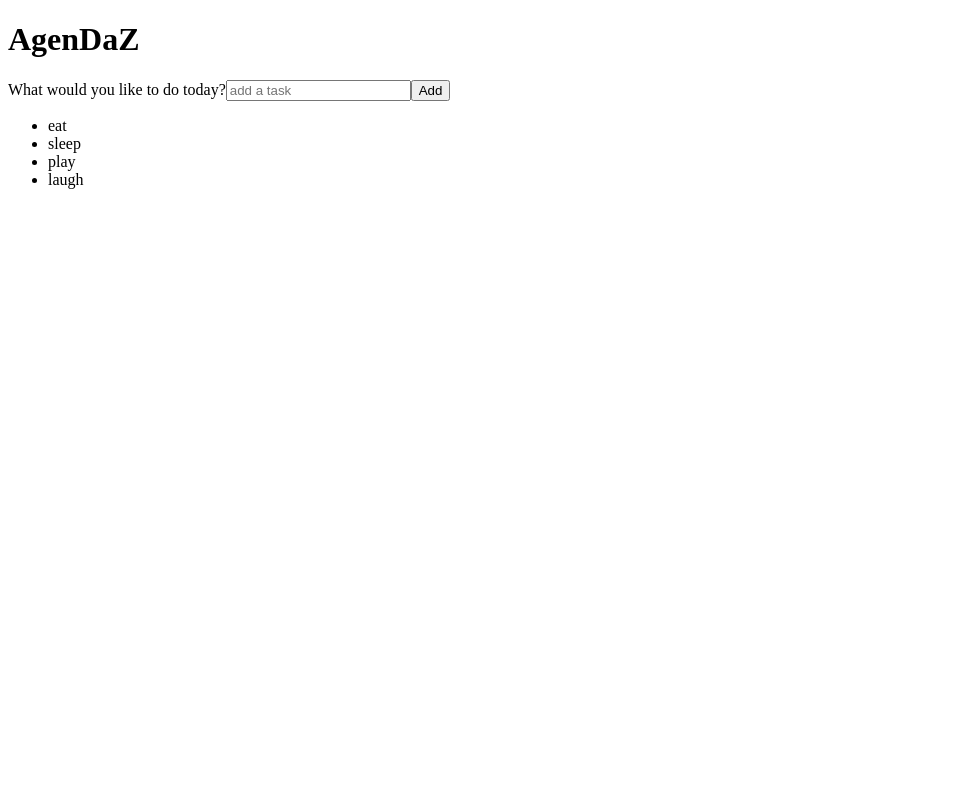
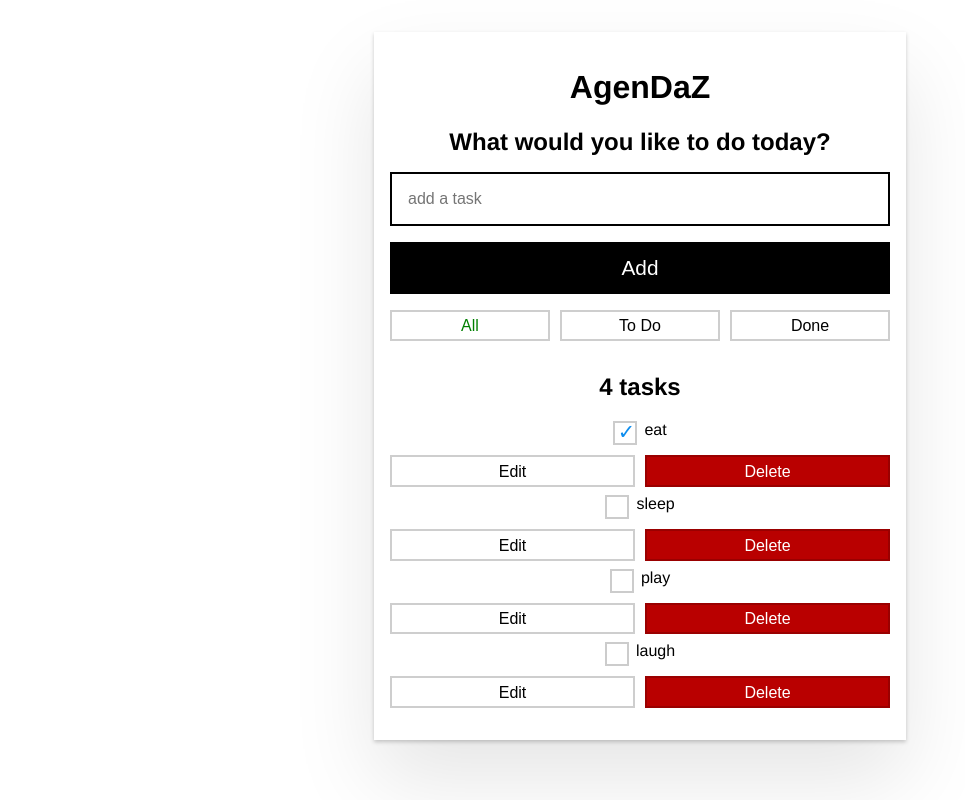
Before and after one commit to AnselmeDonato/AgenDaz, an Angular app: page / in a window 1280 px wide. Shown: the whole page, without its empty margins (0-965 px from the left). Built offline with nearby package versions, Linux system fonts and the light colour scheme.

Commit message:
Good work Mozilla (ง'̀-'́)ง

```diff
--- a/src/app/app.component.css
+++ b/src/app/app.component.css
@@ -0,0 +1,50 @@
+.main {
+  max-width: 500px;
+  width: 85%;
+  margin: 2rem auto;
+  padding: 1rem;
+  text-align: center;
+  box-shadow: 0 2px 4px 0 rgba(0, 0, 0, 0.2), 0 2.5rem 5rem 0 rgba(0, 0, 0, 0.1);
+}
+
+@media screen and (min-width: 600px) {
+  .main {
+    width: 70%;
+  }
+}
+
+label {
+  font-size: 1.5rem;
+  font-weight: bold;
+  display: block;
+  padding-bottom: 1rem;
+}
+
+.lg-text-input {
+  width: 100%;
+  padding: 1rem;
+  border: 2px solid #000;
+  display: block;
+  box-sizing: border-box;
+  font-size: 1rem;
+}
+
+.btn-wrapper {
+  margin-bottom: 2rem;
+}
+
+.btn-menu {
+  flex-basis: 32%;
+}
+
+.active {
+  color: green;
+}
+
+ul {
+  padding-inline-start: 0;
+}
+
+ul li {
+  list-style: none;
+}
--- a/src/app/app.component.html
+++ b/src/app/app.component.html
@@ -11,8 +11,37 @@
 
 <button class="btn-primary" (click)="addTask(newTask.value)">Add</button>
 
+  <!-- Buttons that show all, still to do, or done items on click -->
+  <div class="btn-wrapper">
+    <button
+      class="btn btn-menu"
+      [class.active]="filter == 'all'"
+      (click)="filter = 'all'">
+      All
+    </button>
+
+    <button
+      class="btn btn-menu"
+      [class.active]="filter == 'active'"
+      (click)="filter = 'active'">
+      To Do
+    </button>
+
+    <button
+      class="btn btn-menu"
+      [class.active]="filter == 'done'"
+      (click)="filter = 'done'">
+      Done
+    </button>
+  </div>
+
+<h2>{{tasks.length}} <span *ngIf="tasks.length === 1; else elseBlock">task</span>
+  <ng-template #elseBlock>tasks</ng-template></h2>
 
   <ul>
-    <li *ngFor="let task of tasks">{{task.description}}</li>
+    <li *ngFor="let i of tasks">
+      <app-task (remove)="remove(i)" [task]="i"></app-task>
+    </li>
   </ul>
+
 </div>
--- a/src/app/app.component.ts
+++ b/src/app/app.component.ts
@@ -1,4 +1,5 @@
 import { Component } from '@angular/core';
+import { Task } from './task';
 
 @Component({
   selector: 'app-root',
@@ -33,4 +34,8 @@ export class AppComponent {
     });
   }
 
+  remove(task: Task){
+    this.allTasks.splice(this.allTasks.indexOf(task), 1);
+  }
+
 }
--- a/src/app/app.module.ts
+++ b/src/app/app.module.ts
@@ -4,11 +4,13 @@ import { BrowserModule } from '@angular/platform-browser';
 import { AppRoutingModule } from './app-routing.module';
 import { AppComponent } from './app.component';
 import { HelloWorldComponent } from './hello-world/hello-world.component';
+import { TaskComponent } from './task/task.component';
 
 @NgModule({
   declarations: [
     AppComponent,
     HelloWorldComponent,
+    TaskComponent,
   ],
   imports: [
     BrowserModule,
--- /dev/null
+++ b/src/app/task/task.component.css
@@ -0,0 +1,117 @@
+.item {
+  padding: 0.5rem 0 0.75rem 0;
+  text-align: left;
+  font-size: 1.2rem;
+}
+
+.btn-wrapper {
+  margin-top: 1rem;
+  margin-bottom: 0.5rem;
+}
+
+.btn {
+  /* menu buttons flexbox styles */
+  flex-basis: 49%;
+}
+
+.btn-save {
+  background-color: #000;
+  color: #fff;
+  border-color: #000;
+}
+
+.btn-save:hover {
+  background-color: #444242;
+}
+
+.btn-save:focus {
+  background-color: #fff;
+  color: #000;
+}
+
+.checkbox-wrapper {
+  margin: 0.5rem 0;
+}
+
+.btn-warn {
+  background-color: #b90000;
+  color: #fff;
+  border-color: #9a0000;
+}
+
+.btn-warn:hover {
+  background-color: #9a0000;
+}
+
+.btn-warn:active {
+  background-color: #e30000;
+  border-color: #000;
+}
+
+.sm-text-input {
+  width: 100%;
+  padding: 0.5rem;
+  border: 2px solid #555;
+  display: block;
+  box-sizing: border-box;
+  font-size: 1rem;
+  margin: 1rem 0;
+}
+
+/* Custom checkboxes
+Adapted from https://css-tricks.com/the-checkbox-hack/#custom-designed-radio-buttons-and-checkboxes */
+
+/* Base for label styling */
+[type="checkbox"]:not(:checked),
+[type="checkbox"]:checked {
+  position: absolute;
+  left: -9999px;
+}
+[type="checkbox"]:not(:checked) + label,
+[type="checkbox"]:checked + label {
+  position: relative;
+  padding-left: 1.95em;
+  cursor: pointer;
+}
+
+/* checkbox aspect */
+[type="checkbox"]:not(:checked) + label:before,
+[type="checkbox"]:checked + label:before {
+  content: "";
+  position: absolute;
+  left: 0;
+  top: 0;
+  width: 1.25em;
+  height: 1.25em;
+  border: 2px solid #ccc;
+  background: #fff;
+}
+
+/* checked mark aspect */
+[type="checkbox"]:not(:checked) + label:after,
+[type="checkbox"]:checked + label:after {
+  content: "\2713\0020";
+  position: absolute;
+  top: 0.15em;
+  left: 0.22em;
+  font-size: 1.3em;
+  line-height: 0.8;
+  color: #0d8dee;
+  transition: all 0.2s;
+  font-family: "Lucida Sans Unicode", "Arial Unicode MS", Arial;
+}
+/* checked mark aspect changes */
+[type="checkbox"]:not(:checked) + label:after {
+  opacity: 0;
+  transform: scale(0);
+}
+[type="checkbox"]:checked + label:after {
+  opacity: 1;
+  transform: scale(1);
+}
+
+/* accessibility */
+[type="checkbox"]:checked:focus + label:before,
+[type="checkbox"]:not(:checked):focus + label:before {
+  border: 2px dotted blue;
+}
--- /dev/null
+++ b/src/app/task/task.component.html
@@ -0,0 +1,21 @@
+<div class="task">
+
+  <input [id]="task.description" type="checkbox" (change)="task.done = !task.done" [checked]="task.done" />
+  <label [for]="task.description">{{task.description}}</label>
+
+  <div class="btn-wrapper" *ngIf="!editable">
+    <button class="btn" (click)="editable = !editable">Edit</button>
+    <button class="btn btn-warn" (click)="remove.emit()">Delete</button>
+  </div>
+
+  <!-- This section shows only if user clicks Edit button -->
+  <div *ngIf="editable">
+    <input class="sm-text-input" placeholder="edit task" [value]="task.description" #editedTask (keyup.enter)="saveTask(editedTask.value)">
+
+    <div class="btn-wrapper">
+      <button class="btn" (click)="editable = !editable">Cancel</button>
+      <button class="btn btn-save" (click)="saveTask(editedTask.value)">Save</button>
+    </div>
+  </div>
+
+</div>
--- /dev/null
+++ b/src/app/task/task.component.ts
@@ -0,0 +1,23 @@
+import { Component, Input, Output, EventEmitter } from "@angular/core";
+import { Task } from "../task";
+
+
+@Component({
+  selector: 'app-task',
+  templateUrl: './task.component.html',
+  styleUrls: ['./task.component.css']
+})
+export class TaskComponent {
+
+  editable = false;
+
+  @Input() task!: Task;
+  @Output() remove = new EventEmitter<Task>();
+
+  saveTask(description: string) {
+    if (!description) return;
+    this.editable = false;
+    this.task.description = description;
+  }
+
+}
--- a/src/styles.css
+++ b/src/styles.css
@@ -1 +1,56 @@
-/* You can add global styles to this file, and also import other style files */
+body {
+  font-family: Helvetica, Arial, sans-serif;
+}
+
+.btn-wrapper {
+  /* flexbox */
+  display: flex;
+  flex-wrap: nowrap;
+  justify-content: space-between;
+}
+
+.btn {
+  color: #000;
+  background-color: #fff;
+  border: 2px solid #cecece;
+  padding: 0.35rem 1rem 0.25rem 1rem;
+  font-size: 1rem;
+}
+
+.btn:hover {
+  background-color: #ecf2fd;
+}
+
+.btn:active {
+  background-color: #d1e0fe;
+}
+
+.btn:focus {
+  outline: none;
+  border: black solid 2px;
+}
+
+.btn-primary {
+  color: #fff;
+  background-color: #000;
+  width: 100%;
+  padding: 0.75rem;
+  font-size: 1.3rem;
+  border: black solid 2px;
+  margin: 1rem 0;
+}
+
+.btn-primary:hover {
+  background-color: #444242;
+}
+
+.btn-primary:focus {
+  color: #000;
+  outline: none;
+  border: #000 solid 2px;
+  background-color: #d7ecff;
+}
+
+.btn-primary:active {
+  background-color: #212020;
+}
```
Also changed, not shown: 1 other file (tests, documents, lock files or other folders).
